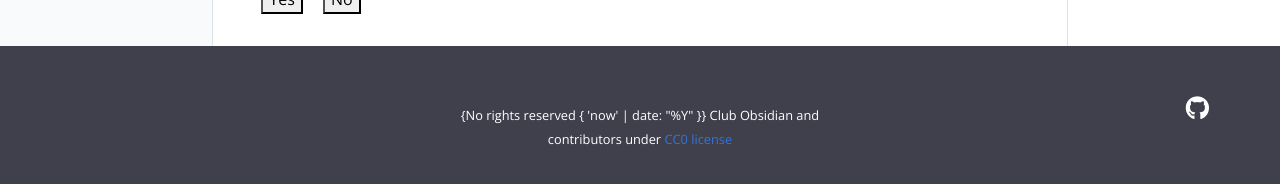
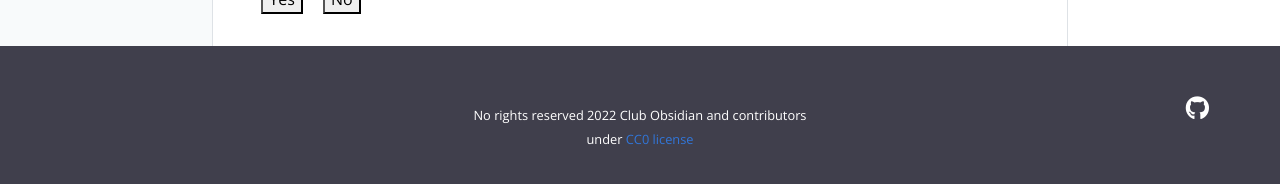
Before and after one commit to dynamicgui/newdocumentation, a Jekyll site: the page built from pages/index.md, in a window 1280 px wide and 900 px high, scrolled down 885 px. Shown: the part 704-888 px from the top of the window. Built offline with Jekyll 4.4.1, drawn with Linux system fonts in a browser that asks for light colours.

Commit message:
Put no rights reserved outside of date replacer

```diff
--- a/_includes/footer.html
+++ b/_includes/footer.html
@@ -29,7 +29,7 @@
         </ul>
       </div>
       <div class="col-12 col-sm-4 text-center py-2 order-sm-2">
-        <small class="text-white">{No rights reserved { 'now' | date: "%Y" }} {{ site.author }} and contributors under <a href="https://raw.githubusercontent.com/dynamicgui/newdocumentation/master/LICENSE">CC0 license</a></small>
+        <small class="text-white">No rights reserved {{ 'now' | date: "%Y" }} {{ site.author }} and contributors under <a href="https://raw.githubusercontent.com/dynamicgui/newdocumentation/master/LICENSE">CC0 license</a></small>
         {% if site.privacy %}<small class="ml-1"><a href="{{ site.privacy }}" target="_blank">Privacy Policy</a></small>{% endif %}
         <!--<p class="mt-2"><a href="/about/">About Docsy</a></p>	-->
       </div>
```
